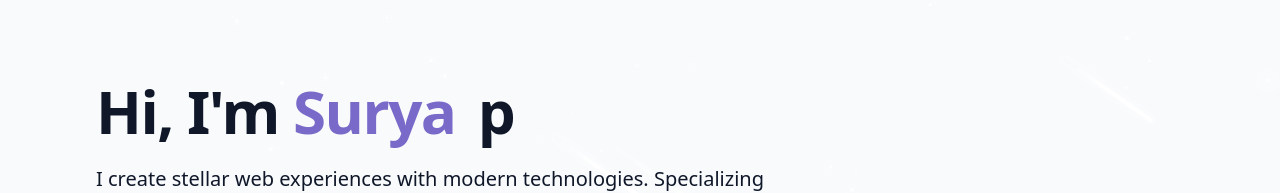
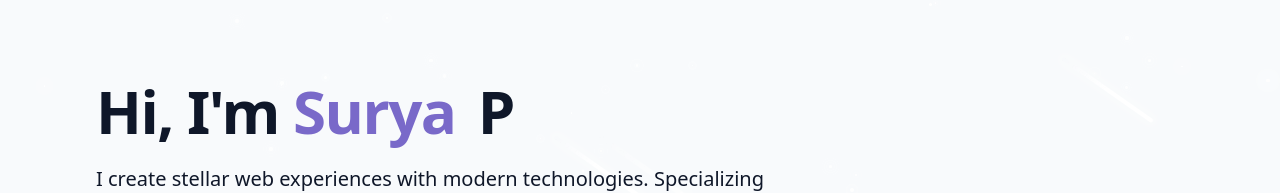
Before and after one commit to SuryaPandian2005/Surya-Portfolio, a React (Vite) app: page / in a window 1280 px wide. Shown: the part 165-358 px from the top of the page. Built offline with nearby package versions, Linux system fonts and the light colour scheme; grey boxes are pictures that could not be loaded.

Commit message:
Update HeroSection.jsx

```diff
--- a/src/components/HeroSection.jsx
+++ b/src/components/HeroSection.jsx
@@ -17,7 +17,7 @@ export const HeroSection = () => {
             </span>
             <span className="text-gradient ml-2 opacity-0 animate-fade-in-delay-2">
               {" "}
-              p
+              P
             </span>
           </h1>
 
@@ -56,7 +56,7 @@ export const HeroSection = () => {
         {/* Right Side: Image */}
         <div className="mt-10 md:mt-0 md:ml-8 w-full md:w-1/2 flex justify-center pt-4 opacity-0 animate-fade-in-delay-4">
           <img
-            src="/projects/surya.png"
+            src="/projects/passport surya.png"
             alt="Surya"
             className="rounded-xl max-h-[450px] w-auto object-cover shadow-xl"
           />
```
